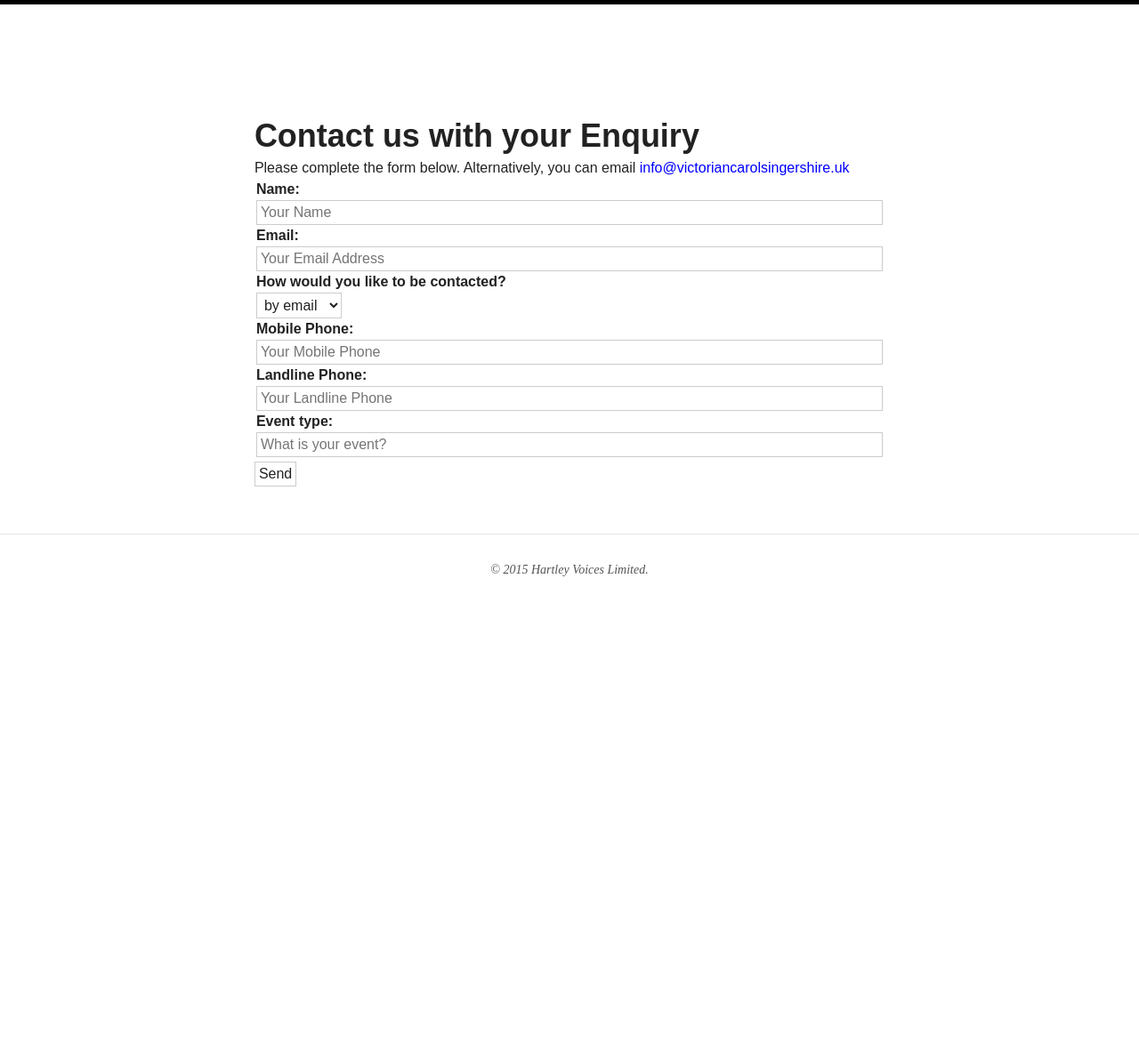
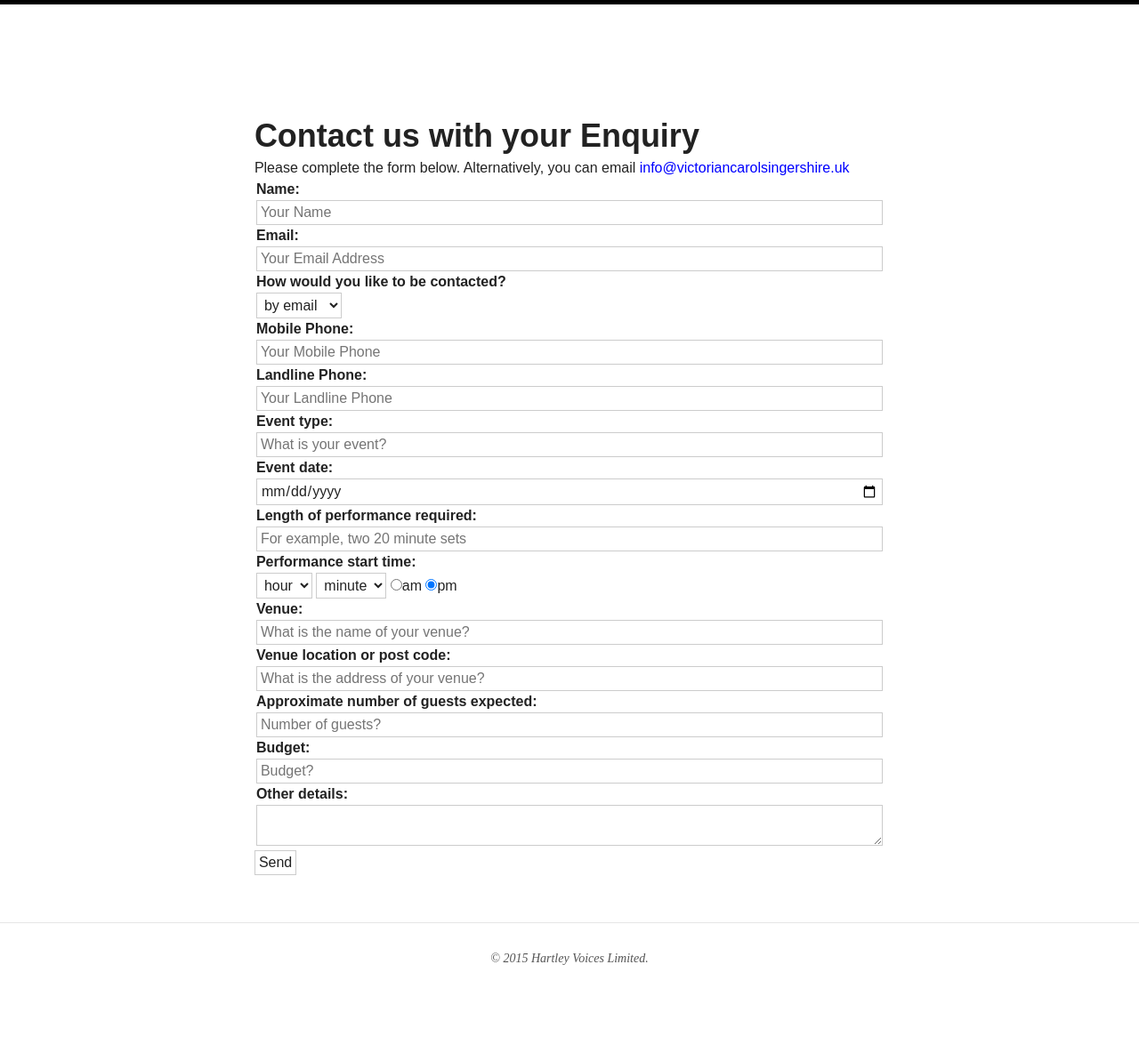
Before and after one commit to hartleyvoices/victoriancarolsingershireuk, a Jekyll site: the page built from contact/index.html, in a window 1280 px wide. Shown: the whole page at 89% size. Built offline with Jekyll 4.4.1, drawn with Linux system fonts in a browser that asks for light colours; nearby versions of some CDN libraries; before the commit the page ends 900 px from its top, so only the background shows below that.

Commit message:
contact form data changes

```diff
--- a/contact/index.html
+++ b/contact/index.html
@@ -20,7 +20,7 @@ Please complete the form below. Alternatively, you can email
 <label for="name">Name:</label>
  <input type='text' name='name' placeholder = "Your Name" required/>
 <label for="email">Email:</label>
- <input type='email' name='_replyto' placeholder = "Your Email Address" required/>
+ <input type='email' name='_replyto' placeholder = "Your Email Address"/>
 <label for="conactmethod">How would you like to be contacted?</label>
   <select name="conactmethod">
   <option value="email" >by email</option>
@@ -32,6 +32,53 @@ Please complete the form below. Alternatively, you can email
  <input type='tel' name='landline' placeholder = "Your Landline Phone" pattern = '^\s*\(?(020[7,8]{1}\)?[ ]?[1-9]{1}[0-9{2}[ ]?[0-9]{4})|(0[1-8]{1}[0-9]{3}\)?[ ]?[1-9]{1}[0-9]{2}[ ]?[0-9]{3})\s*$'/>
 <label for="eventtype">Event type:</label>
  <input type='text' name='eventtype' placeholder = "What is your event?"/>
+<label for="eventdate">Event date:</label>
+<input type='date' name='eventdate' placeholder = "Event date?"/>
+<label for="eventlength">Length of performance required:</label>
+ <input type='text' name='eventlength' placeholder = "For example, two 20 minute sets"/>
+<label for="performancestart">Performance start time:</label>
+<select name="hour">
+<option value="">hour</option>
+<option value="1">1</option>
+<option value="2">2</option>
+<option value="3">3</option>
+<option value="4">4</option>
+<option value="5">5</option>
+<option value="6">6</option>
+<option value="7">7</option>
+<option value="8">8</option>
+<option value="9">9</option>
+<option value="10">10</option>
+<option value="11">11</option>
+<option value="12">12</option>
+</select>
+<select name="minute">
+<option value="">minute</option>
+<option value="00">00</option>
+<option value="05">05</option>
+<option value="10">10</option>
+<option value="15">15</option>
+<option value="20">20</option>
+<option value="25">25</option>
+<option value="30">30</option>
+<option value="35">35</option>
+<option value="40">40</option>
+<option value="45">45</option>
+<option value="50">50</option>
+<option value="55">55</option>
+</select>
+<input type="radio" name="am" value="am" />am
+<input type="radio" name="pm" value="pm" checked>pm
+<label for="venue">Venue:</label>
+ <input type='text' name='venue' placeholder = "What is the name of your venue?"/>
+<label for="venue">Venue location or post code:</label>
+ <input type='text' name='venuelocation' placeholder = "What is the address of your venue?"/>
+<label for="numberofguests">Approximate number of guests expected:</label>
+ <input type='number' name='numberofguests' placeholder = "Number of guests?"/>
+<label for="budget">Budget:</label>
+ <input type='text' name='budget' placeholder = "Budget?"/>
+<label for="otherdetails">Other details:</label>
+  <textarea name='otherdetails' ></textarea>
 </fieldset>
 <input type="submit" value="Send">
 </form>
```
Also changed, not shown: 13 other files.
